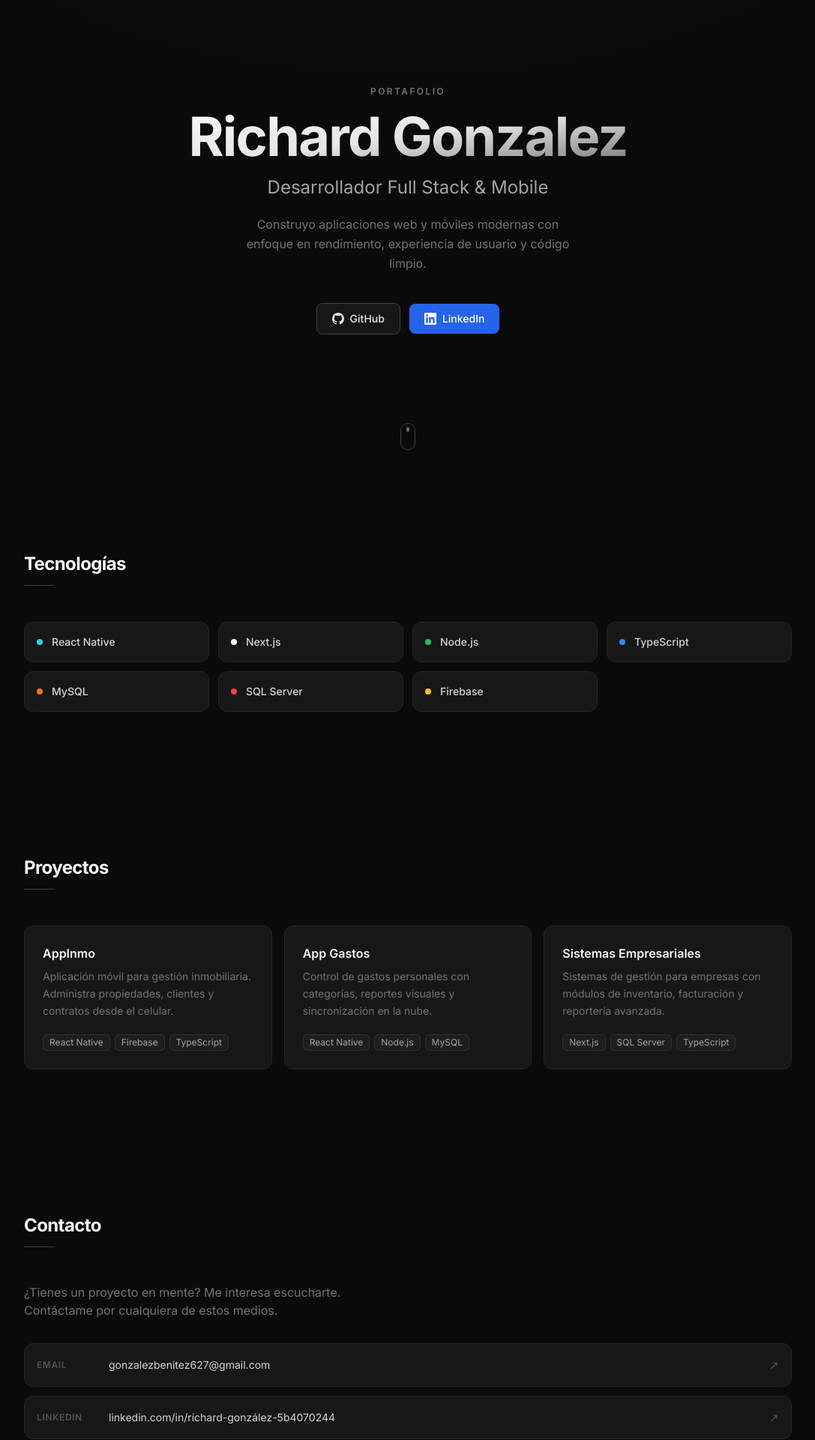
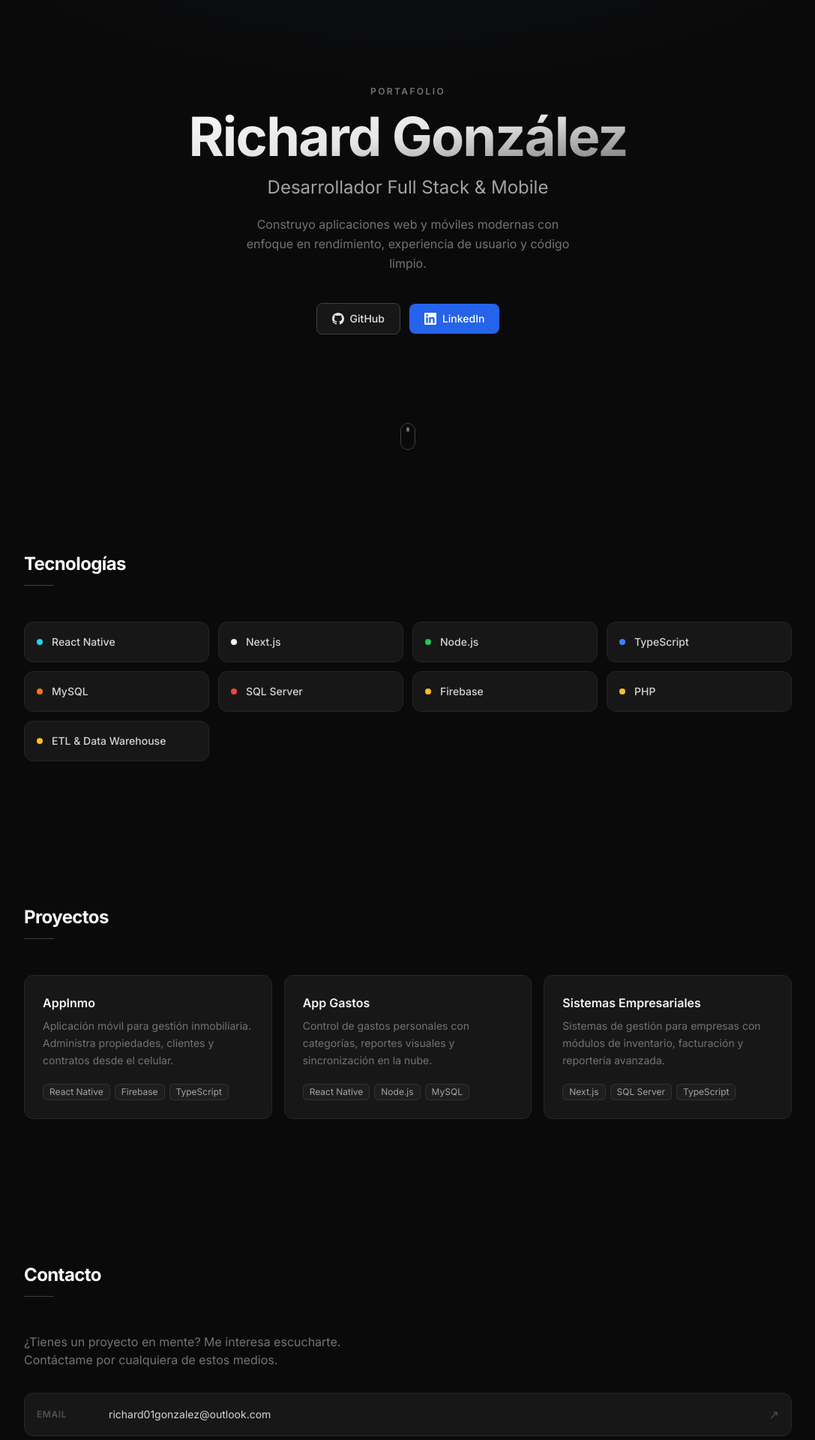
Before and after one commit to richardglez-dev/my_landing_page, a Next.js app: page / in a window 1280 px wide. Shown: the part 160-2080 px from the top of the page at 75% size, without its empty margins (96-1183 px from the left). Built offline with nearby package versions, Linux system fonts and the light colour scheme.

Commit message:
Modificaciones y correcciones

```diff
--- a/app/layout.tsx
+++ b/app/layout.tsx
@@ -5,7 +5,7 @@ import "./globals.css";
 const inter = Inter({ subsets: ["latin"] });
 
 export const metadata: Metadata = {
-  title: "Richard Gonzalez | Full Stack Developer",
+  title: "Richard González | Full Stack Developer",
   description:
     "Desarrollador Full Stack & Mobile especializado en React Native, Next.js y Node.js.",
 };
--- a/app/page.tsx
+++ b/app/page.tsx
@@ -15,7 +15,7 @@ export default function Home() {
         <Contact />
       </main>
       <footer className="border-t border-neutral-800/50 px-6 py-8 text-center text-sm text-neutral-600">
-        <p>Richard Gonzalez © 2026</p>
+        <p>Richard González © 2026</p>
       </footer>
     </>
   );
--- a/components/Contact.tsx
+++ b/components/Contact.tsx
@@ -1,8 +1,8 @@
 const contactLinks = [
   {
     label: "Email",
-    value: "gonzalezbenitez627@gmail.com",
-    href: "mailto:gonzalezbenitez627@gmail.com",
+    value: "richard01gonzalez@outlook.com",
+    href: "mailto:richard01gonzalez@outlook.com",
     external: false,
   },
   {
--- a/components/Hero.tsx
+++ b/components/Hero.tsx
@@ -40,7 +40,7 @@ export default function Hero() {
           style={{ animationDelay: "100ms" }}
         >
           <span className="bg-gradient-to-br from-neutral-50 via-neutral-200 to-neutral-500 bg-clip-text text-transparent">
-            Richard Gonzalez
+            Richard González
           </span>
         </h1>
 
--- a/components/Navbar.tsx
+++ b/components/Navbar.tsx
@@ -9,7 +9,7 @@ export default function Navbar() {
     <header className="fixed left-0 right-0 top-0 z-50 border-b border-neutral-800/40 bg-neutral-950/80 backdrop-blur-md">
       <div className="mx-auto flex max-w-5xl items-center justify-between px-6 py-4">
         <span className="text-sm font-medium text-neutral-300">
-          Richard Gonzalez
+          Richard González
         </span>
         <nav className="flex items-center gap-6">
           {links.map((link) => (
--- a/components/Technologies.tsx
+++ b/components/Technologies.tsx
@@ -6,6 +6,9 @@ const technologies = [
   { name: "MySQL", color: "bg-orange-500" },
   { name: "SQL Server", color: "bg-red-500" },
   { name: "Firebase", color: "bg-amber-400" },
+  { name: "PHP", color: "bg-amber-400" },
+  { name: "ETL & Data Warehouse", color: "bg-amber-400" },
+
 ];
 
 export default function Technologies() {
```
